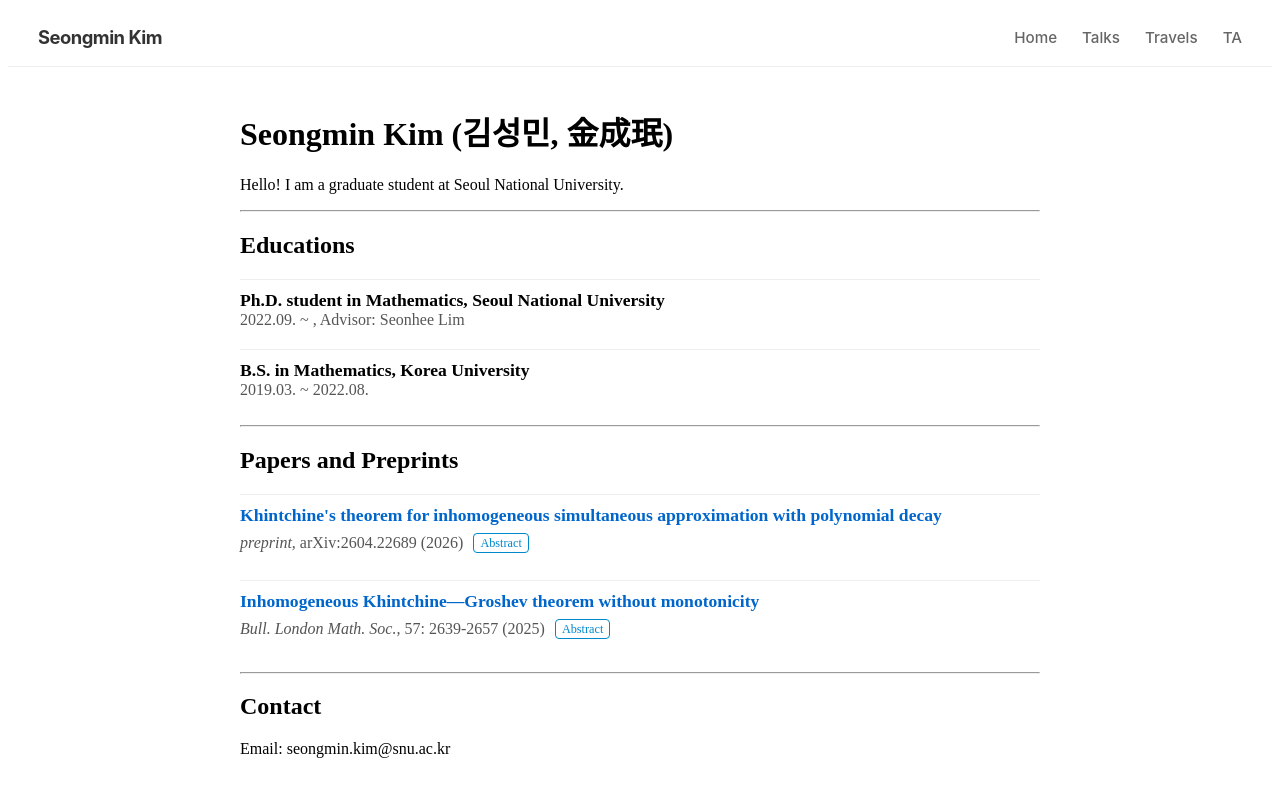
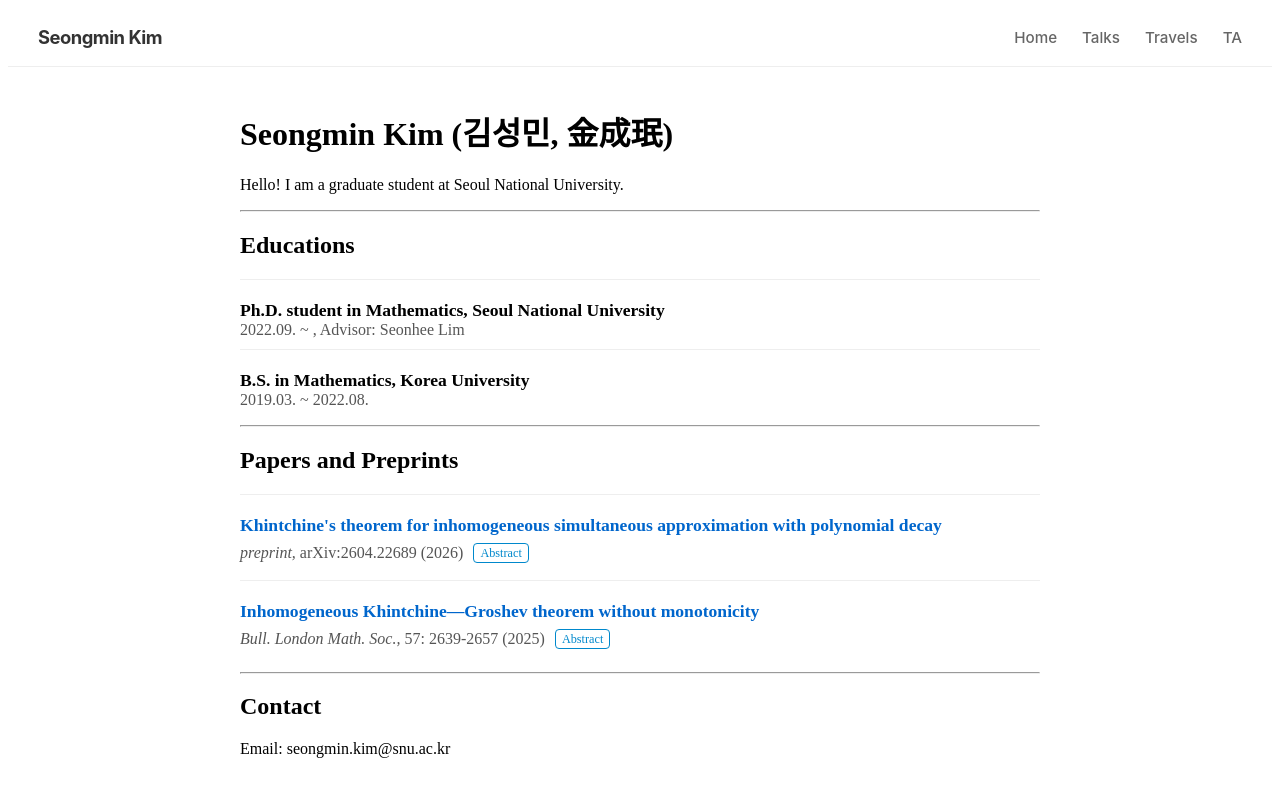
Before and after one commit to seongmin-math/seongmin-math.github.io, a Jekyll site: the page built from index.html, in a window 1280 px wide. Shown: the top 797 px of the page. Built offline with Jekyll 4.4.1, drawn with Linux system fonts in a browser that asks for light colours.

Commit message:
Update default.html

```diff
--- a/_layouts/default.html
+++ b/_layouts/default.html
@@ -17,8 +17,7 @@
       .my-list li {
         margin-bottom: 10px;
         border-top: 1px solid #eee;
-        padding-bottom: 10px;
-        padding-top: 10px;
+        padding-top: 20px;
         position: relative;
       }
 
```
